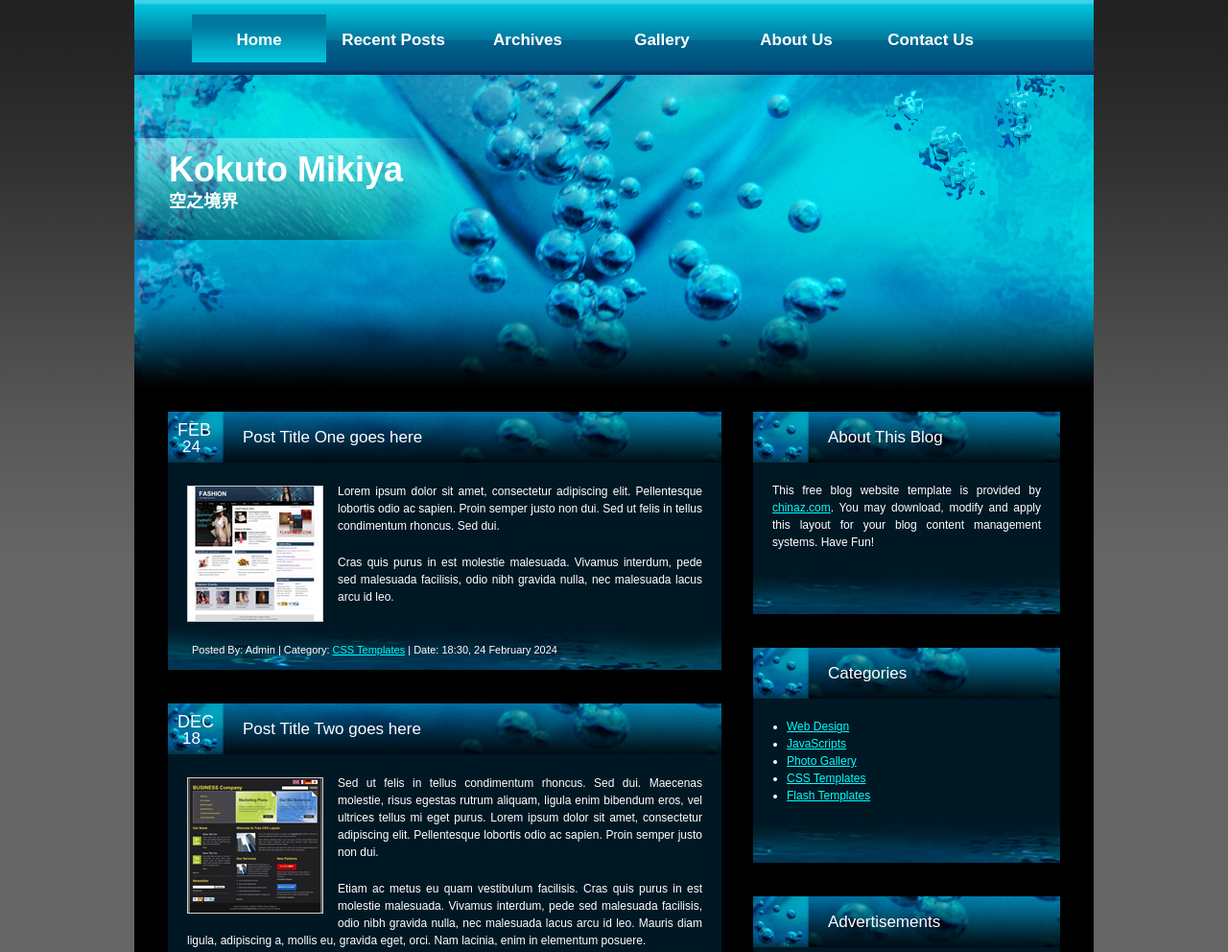
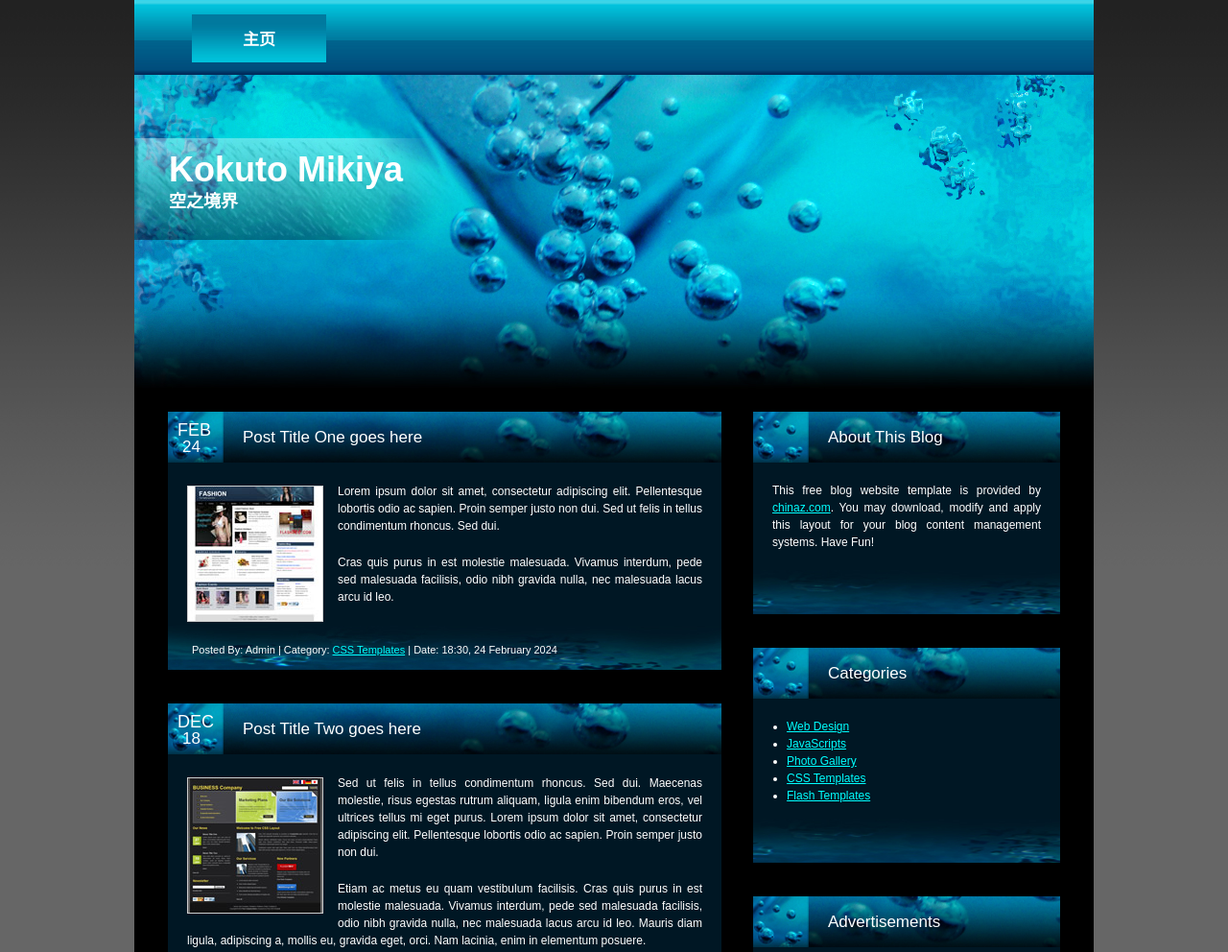
Before and after one commit to TsubasaYiLang/KokutoTsubasa, a plain HTML site: page index.html in a window 1280 px wide. Shown: the top 992 px of the page at 96% size. Drawn offline with Linux system fonts and the light colour scheme.

Commit message:
Create index.html

```diff
--- a/index.html
+++ b/index.html
@@ -1,14 +1,13 @@
-<!DOCTYPE html PUBLIC "-//W3C//DTD XHTML 1.0 Transitional//EN" "http://www.w3.org/TR/xhtml1/DTD/xhtml1-transitional.dtd">
-
-<html xmlns="http://www.w3.org/1999/xhtml">
+<!DOCTYPE html>
 
 <head>
 
 <meta http-equiv="Content-Type" content="text/html; charset=utf-8" />
 
-<title>kokuto的网站</title>
+<title>黑桐君的个人网站</title>
 
 <link href="templatemo_style.css" rel="stylesheet" type="text/css" />
+<link rel="shortcut icon" href="images/shiki.ico" type="image/x-icon" />
 
 <!--  Designed by w w w . t e m p l a t e m o . c o m  -->
 
@@ -23,12 +22,12 @@
         		<div id="templatemo_menu_section">
 
             		<ul>
-		                <li><a href="index.html"  class="current">Home</a></li>
-        		        <li><a href="#">Recent Posts</a></li>
-		                <li><a href="#">Archives</a></li>
-		                <li><a href="#">Gallery</a></li>
-        		        <li><a href="#">About Us</a></li>
-                		<li><a href="#">Contact Us</a></li>
+		                <li><a href="index.html"  class="current">主页</a></li>
+        		        <li><a href="#"></a></li>
+		                <li><a href="#"></a></li>
+		                <li><a href="#"></a></li>
+        		        <li><a href="#"></a></li>
+                		<li><a href="#"></a></li>
 		            </ul>
 
 				</div>
```
